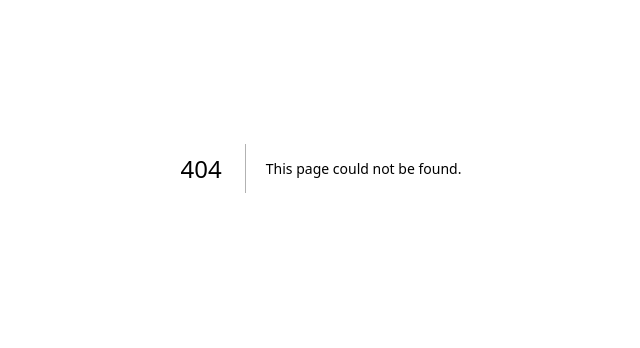
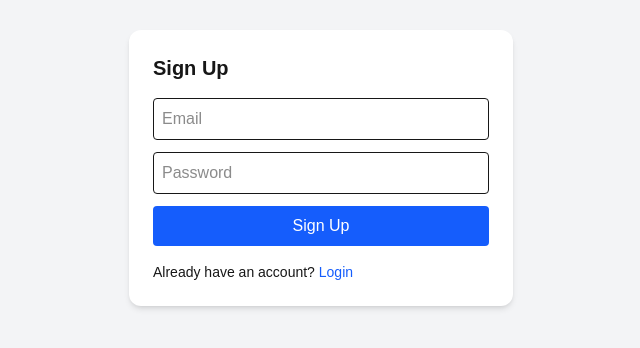
Before and after one commit to Muhammadshoh01/rest-client-app, a Next.js app: page /signup in a window 1280 px wide. Before the commit this address had no page. Shown: the part 232-580 px from the top of the page, without its empty margins (319-959 px from the left). Built offline with nearby package versions, Linux system fonts and the light colour scheme.

Commit message:
feat: create auth actions, login and signup pages

```diff
--- /dev/null
+++ b/src/app/(auth)/login/actions.ts
@@ -0,0 +1,52 @@
+"use server";
+
+import { revalidatePath } from "next/cache";
+import { redirect } from "next/navigation";
+import { createClient } from "@/utils/supabase/server";
+
+export async function login(formData: FormData) {
+    const supabase = await createClient();
+    const data = {
+        email: formData.get("email") as string,
+        password: formData.get("password") as string,
+    };
+
+    const { error } = await supabase.auth.signInWithPassword(data);
+
+    if (error) {
+        redirect("/error");
+    }
+
+    revalidatePath("/", "layout");
+    redirect("/rest-client");
+}
+
+export async function signup(formData: FormData) {
+    const supabase = await createClient();
+    const data = {
+        email: formData.get("email") as string,
+        password: formData.get("password") as string,
+    };
+
+    const { error } = await supabase.auth.signUp(data);
+
+    if (error) {
+        redirect("/error");
+    }
+
+    revalidatePath("/", "layout");
+    redirect("/login");
+}
+
+export async function logout() {
+    const supabase = await createClient();
+
+    const { error } = await supabase.auth.signOut();
+
+    if (error) {
+        redirect("/error");
+    }
+
+    revalidatePath("/", "layout");
+    redirect("/login");
+}
--- /dev/null
+++ b/src/app/(auth)/login/page.tsx
@@ -0,0 +1,64 @@
+"use client";
+
+import { useState } from "react";
+import { login } from "./actions";
+import Link from "next/link";
+
+export default function LoginForm() {
+    const [loading, setLoading] = useState(false);
+    const [error, setError] = useState<string | null>(null);
+
+    return (
+        <div className="flex min-h-screen items-center justify-center bg-gray-100">
+            <form
+                action={async (formData) => {
+                    setError(null);
+                    setLoading(true);
+
+                    try {
+                        await login(formData);
+                    } catch (err: any) {
+                        setError(err.message || "Login failed");
+                        setLoading(false);
+                    }
+                }}
+                className="w-full max-w-sm rounded-xl bg-white p-6 shadow-md"
+            >
+                <h1 className="mb-4 text-xl font-bold">Login</h1>
+
+                <input
+                    type="email"
+                    name="email"
+                    placeholder="Email"
+                    className="mb-3 w-full rounded border p-2"
+                    required
+                />
+
+                <input
+                    type="password"
+                    name="password"
+                    placeholder="Password"
+                    className="mb-3 w-full rounded border p-2"
+                    required
+                />
+
+                {error && <p className="mb-3 text-sm text-red-600">{error}</p>}
+
+                <button
+                    type="submit"
+                    disabled={loading}
+                    className="w-full rounded bg-blue-600 p-2 text-white hover:bg-blue-700 disabled:bg-gray-400"
+                >
+                    {loading ? "Logging in..." : "Login"}
+                </button>
+
+                <p className="mt-4 text-sm">
+                    Don’t have an account?{" "}
+                    <Link href="/signup" className="text-blue-600 hover:underline">
+                        Sign Up
+                    </Link>
+                </p>
+            </form>
+        </div>
+    );
+}
--- /dev/null
+++ b/src/app/(auth)/signup/page.tsx
@@ -0,0 +1,74 @@
+"use client";
+
+import { useState } from "react";
+import { signup } from "../login/actions";
+import Link from "next/link";
+
+const passwordRegex = /^(?=.*[A-Za-z])(?=.*\d)(?=.*[^A-Za-z\d]).{8,}$/;
+
+export default function SignupForm() {
+    const [loading, setLoading] = useState(false);
+    const [error, setError] = useState<string | null>(null);
+
+    return (
+        <div className="flex min-h-screen items-center justify-center bg-gray-100">
+            <form
+                action={async (formData) => {
+                    setError(null);
+
+                    const password = formData.get("password") as string;
+                    if (!passwordRegex.test(password)) {
+                        setError(
+                            "Password must be at least 8 chars, include letter, digit, special character."
+                        );
+                        return;
+                    }
+
+                    setLoading(true);
+                    try {
+                        await signup(formData);
+                    } catch (err: any) {
+                        setError(err.message || "Signup failed");
+                        setLoading(false);
+                    }
+                }}
+                className="w-full max-w-sm rounded-xl bg-white p-6 shadow-md"
+            >
+                <h1 className="mb-4 text-xl font-bold">Sign Up</h1>
+
+                <input
+                    type="email"
+                    name="email"
+                    placeholder="Email"
+                    className="mb-3 w-full rounded border p-2"
+                    required
+                />
+
+                <input
+                    type="password"
+                    name="password"
+                    placeholder="Password"
+                    className="mb-3 w-full rounded border p-2"
+                    required
+                />
+
+                {error && <p className="mb-3 text-sm text-red-600">{error}</p>}
+
+                <button
+                    type="submit"
+                    disabled={loading}
+                    className="w-full rounded bg-blue-600 p-2 text-white hover:bg-blue-700 disabled:bg-gray-400"
+                >
+                    {loading ? "Signing up..." : "Sign Up"}
+                </button>
+
+                <p className="mt-4 text-sm">
+                    Already have an account?{" "}
+                    <Link href="/login" className="text-blue-600 hover:underline">
+                        Login
+                    </Link>
+                </p>
+            </form>
+        </div>
+    );
+}
```
